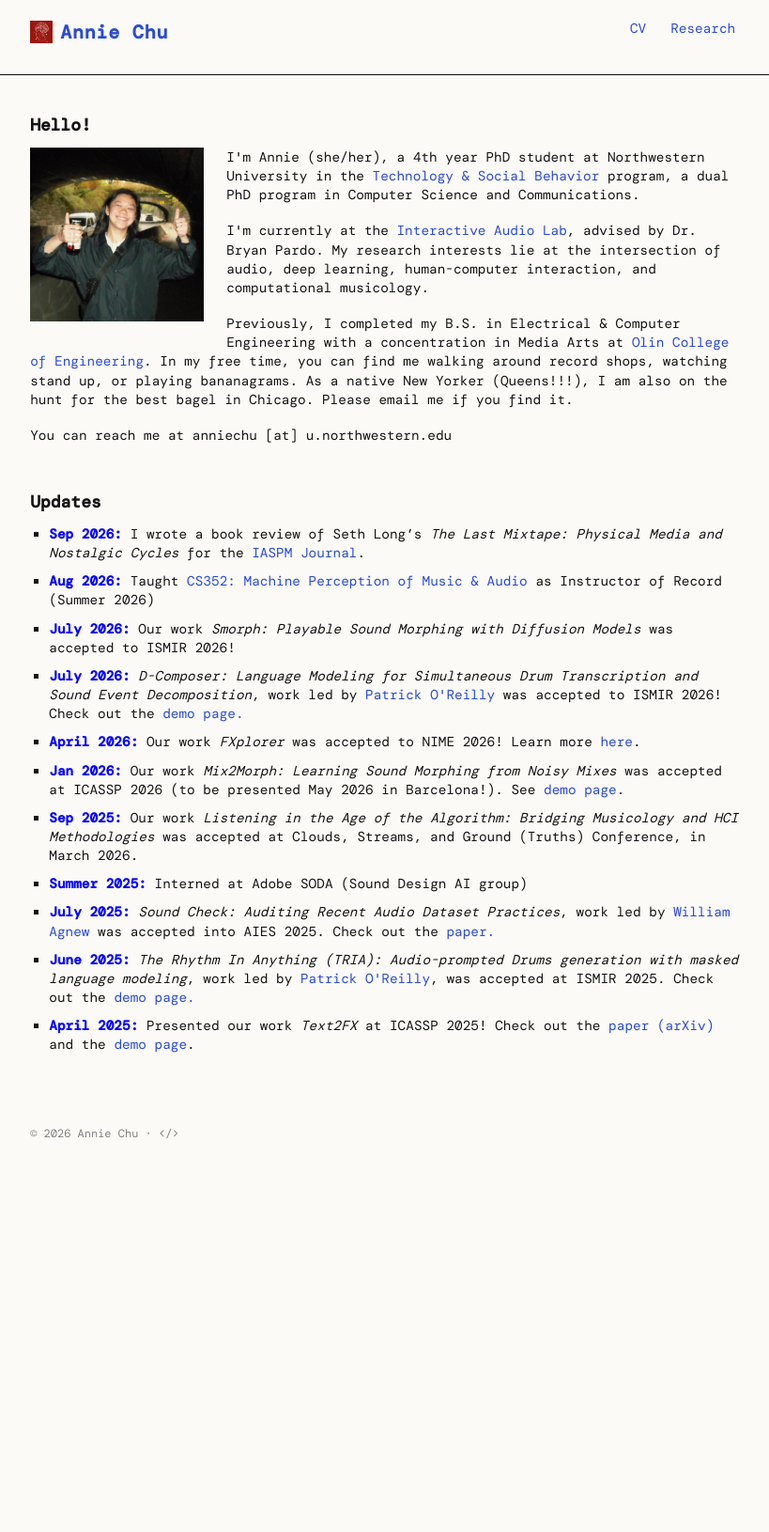
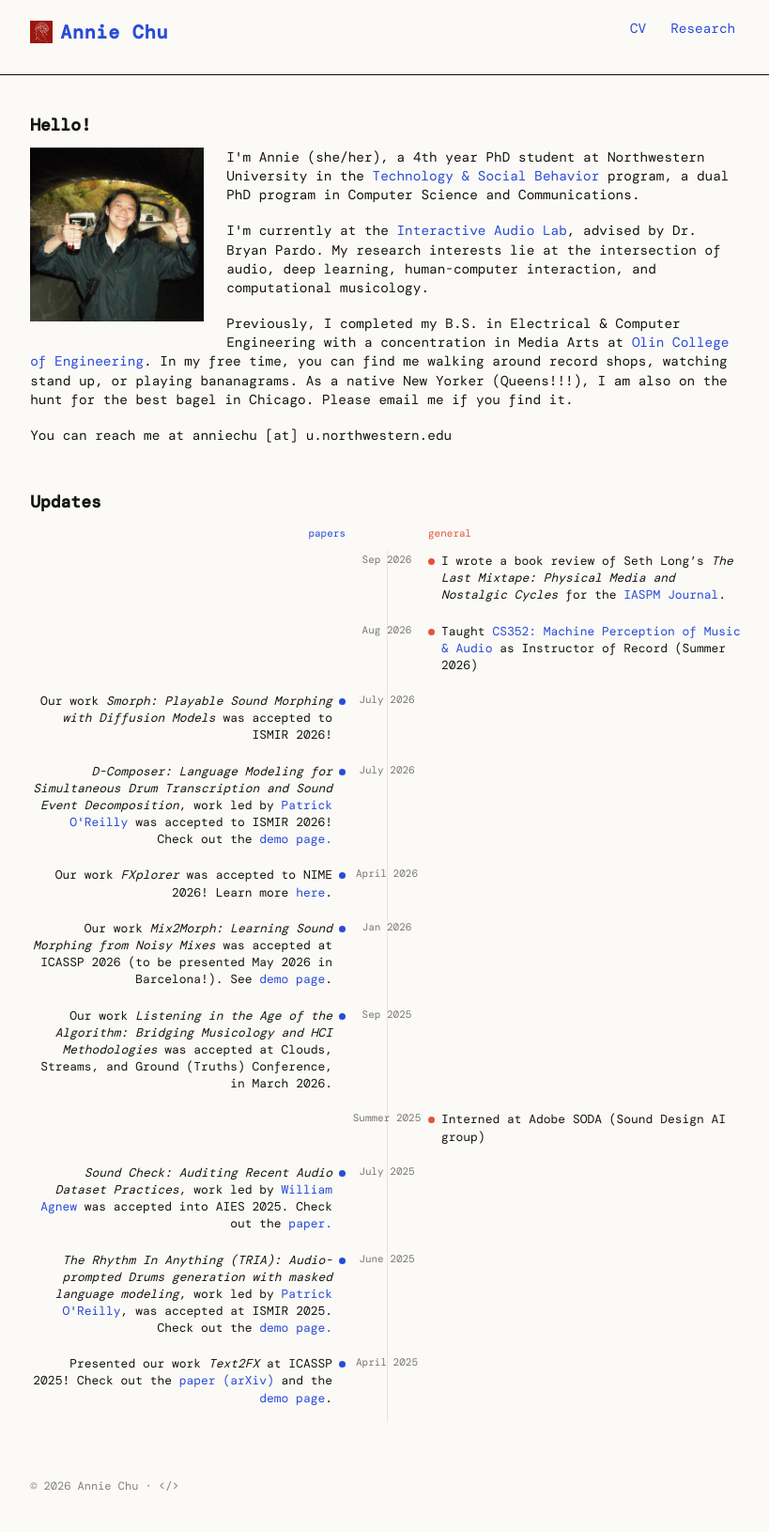
Before and after one commit to anniejchu/anniejchu.github.io, a Jekyll site: the page built from index.md, in a window 1280 px wide. Shown: the whole page at 94% size, without its empty margins (228-1047 px from the left). Built offline with Jekyll 4.4.1, drawn with Linux system fonts in a browser that asks for light colours; some web fonts are replaced; before the commit the page ends 1255 px from its top, so only the background shows below that.

Commit message:
adding timeline

```diff
--- a/assets/scss/_layout.scss
+++ b/assets/scss/_layout.scss
@@ -316,3 +316,59 @@ hr {
 
 .logo a { color: $accent; }
 .logo a:hover { color: shade($accent, 20%); }
+
+
+// timeline stuff
+.timeline {
+  position: relative;
+  margin-top: 1em;
+
+  &::before {                       // center line
+    content: ""; position: absolute; left: 50%; top: 1.8em; bottom: 0;
+    width: 1px; background: $rule;
+  }
+}
+
+.tl-row {
+  display: grid;
+  grid-template-columns: 1fr 88px 1fr;
+}
+
+.tl-head div {
+  font-size: 11px;
+  padding-bottom: .8em;
+  &.r { text-align: right; color: $accent; }
+  &.g { color: $accent2; }
+}
+
+.tl-date {
+  grid-column: 2; grid-row: 1;
+  text-align: center; font-size: 11px; color: $muted;
+  padding-top: 4px; position: relative; z-index: 1;
+}
+
+.tl-item {
+  grid-row: 1; position: relative;
+  padding: 4px 0 $paragraph-spacing;
+  font-size: 0.9em;
+
+  &::before {                       // the dot
+    content: ""; position: absolute; top: 10px;
+    width: 7px; height: 7px; border-radius: 50%;
+  }
+}
+
+.tl-row.r .tl-item { grid-column: 1; text-align: right; padding-right: 14px;
+  &::before { right: 0; background: $accent; } }
+.tl-row.g .tl-item { grid-column: 3; padding-left: 14px;
+  &::before { left: 0; background: $accent2; } }
+
+@media (max-width: 600px) {         // phones: single column
+  .timeline::before, .tl-head { display: none; }
+  .tl-row { grid-template-columns: 70px 1fr; }
+  .tl-date { grid-column: 1; text-align: left; }
+  .tl-row.r .tl-item, .tl-row.g .tl-item {
+    grid-column: 2; text-align: left; padding: 4px 0 $paragraph-spacing 14px;
+    &::before { left: 0; right: auto; }
+  }
+}
--- a/index.md
+++ b/index.md
@@ -7,15 +7,6 @@ title: Home
   .container p {
     /* line-height: 1.4; */
     /* margin-bottom: 1.0em; was 25 px  */
-  }
-  .research-updates ul {
-    padding-left: .2em;   /* keeps bullets aligned nicely */
-    margin-top: 0;
-  }
-
-  .research-updates li {
-    /* line-height: 1.25; */
-    margin-bottom: 10px;    /* space between updates */
   }
 
   .photo-magazine {
@@ -62,15 +53,12 @@ title: Home
     <p class="lead">
       I'm Annie (she/her), a 4th year PhD student at Northwestern University in the <a href="https://tsb.northwestern.edu/">Technology & Social Behavior</a> program, a dual PhD program in Computer Science and Communications.
     </p>
-
     <p class="lead">
       I'm currently at the <a href="https://interactiveaudiolab.github.io/">Interactive Audio Lab</a>, advised by Dr. Bryan Pardo. My research interests lie at the intersection of audio, deep learning, human-computer interaction, and computational musicology.
     </p>
-
     <p class="lead">
       Previously, I completed my B.S. in Electrical & Computer Engineering with a concentration in Media Arts at <a href="https://www.olin.edu/">Olin College of Engineering</a>. In my free time, you can find me walking around record shops, watching stand up, or playing bananagrams. As a native New Yorker (Queens!!!), I am also on the hunt for the best bagel in Chicago. Please email me if you find it.
     </p>
-
     <p class="lead">
       You can reach me at anniechu [at] u.northwestern.edu
     </p>
@@ -80,55 +68,53 @@ title: Home
 <section class="research-updates">
   <div class="container">
     <h4 class="lead">Updates</h4>
-    <ul>
-      <li>
-        <span style="color: blue;"><strong>Sep 2026:</strong></span>
-        I wrote a book review of Seth Long’s <em>The Last Mixtape: Physical Media and Nostalgic Cycles</em> for the <a href="https://iaspmjournal.net/" target="_blank">IASPM Journal</a>.
-      </li>
-      <li>
-        <span style="color: blue;"><strong>Aug 2026:</strong></span>
-        Taught <a href="teaching/cs352/">CS352: Machine Perception of Music & Audio</a> as Instructor of Record (Summer 2026)
-      </li>
-      <li>
-        <span style="color: blue;"><strong>July 2026:</strong></span>
-        Our work <em>Smorph: Playable Sound Morphing with Diffusion Models</em> was accepted to ISMIR 2026!
-      </li>
-      <li>
-        <span style="color: blue;"><strong>July 2026:</strong></span>
-        <em>D-Composer: Language Modeling for Simultaneous Drum Transcription and Sound Event Decomposition</em>, work led by <a href="https://oreillyp.github.io/">Patrick O'Reilly</a> was accepted to ISMIR 2026! Check out the <a href="https://d-composer.github.io/">demo page.</a>
-      </li>
-      <li>
-        <span style="color: blue;"><strong>April 2026:</strong></span>
-        Our work <em>FXplorer</em> was accepted to NIME 2026! Learn more <a href="fxplorer/">here</a>.
-      </li>
-      <li>
-        <span style="color: blue;"><strong>Jan 2026:</strong></span>
-        Our work <em>Mix2Morph: Learning Sound Morphing from Noisy Mixes</em> was accepted at ICASSP 2026 (to be presented May 2026 in Barcelona!). See <a href="mix2morph/">demo page</a>.
-      </li>
-      <li>
-        <span style="color: blue;"><strong>Sep 2025:</strong></span>
-        Our work <em>Listening in the Age of the Algorithm: Bridging Musicology and HCI Methodologies</em> was accepted at Clouds, Streams, and Ground (Truths) Conference, in March 2026.
-      </li>
-      <li>
-        <span style="color: blue;"><strong>Summer 2025:</strong></span>
-        Interned at Adobe SODA (Sound Design AI group)
-      </li>
-      <li>
-        <span style="color: blue;"><strong>July 2025:</strong></span>
-        <em>Sound Check: Auditing Recent Audio Dataset Practices</em>, work led by <a href="https://sites.google.com/view/williamagnew?usp=sharing">William Agnew</a> was accepted into AIES 2025. Check out the <a href="https://arxiv.org/abs/2410.13114">paper.</a>
-      </li>
-      <li>
-        <span style="color: blue;"><strong>June 2025:</strong></span>
-        <em>The Rhythm In Anything (TRIA): Audio-prompted Drums generation with masked language modeling</em>, work led by <a href="https://oreillyp.github.io/">Patrick O'Reilly</a>, was accepted at ISMIR 2025. Check out the <a href="https://therhythminanything.github.io/">demo page.</a>
-      </li>
-      <li>
-        <span style="color: blue;"><strong>April 2025:</strong></span>
-        Presented our work <em>Text2FX</em> at ICASSP 2025!
-        Check out the
-        <a href="https://arxiv.org/abs/2409.18847">paper (arXiv)</a>
-        and the
-        <a href="text2fx/">demo page</a>.
-      </li>
-    </ul>
+    <!--class "r" for research, "g" for general. -->
+    <div class="timeline">
+      <div class="tl-row tl-head"><div class="r">papers</div><div></div><div class="g">general</div></div>
+      <div class="tl-row g">
+        <div class="tl-date">Sep 2026</div>
+        <div class="tl-item">I wrote a book review of Seth Long’s <em>The Last Mixtape: Physical Media and Nostalgic Cycles</em> for the <a href="https://iaspmjournal.net/" target="_blank">IASPM Journal</a>.</div>
+      </div>
+      <div class="tl-row g">
+        <div class="tl-date">Aug 2026</div>
+        <div class="tl-item">Taught <a href="teaching/cs352/">CS352: Machine Perception of Music & Audio</a> as Instructor of Record (Summer 2026)</div>
+      </div>
+      <div class="tl-row r">
+        <div class="tl-date">July 2026</div>
+        <div class="tl-item">Our work <em>Smorph: Playable Sound Morphing with Diffusion Models</em> was accepted to ISMIR 2026!</div>
+      </div>
+      <div class="tl-row r">
+        <div class="tl-date">July 2026</div>
+        <div class="tl-item"><em>D-Composer: Language Modeling for Simultaneous Drum Transcription and Sound Event Decomposition</em>, work led by <a href="https://oreillyp.github.io/">Patrick O'Reilly</a> was accepted to ISMIR 2026! Check out the <a href="https://d-composer.github.io/">demo page.</a></div>
+      </div>
+      <div class="tl-row r">
+        <div class="tl-date">April 2026</div>
+        <div class="tl-item">Our work <em>FXplorer</em> was accepted to NIME 2026! Learn more <a href="fxplorer/">here</a>.</div>
+      </div>
+      <div class="tl-row r">
+        <div class="tl-date">Jan 2026</div>
+        <div class="tl-item">Our work <em>Mix2Morph: Learning Sound Morphing from Noisy Mixes</em> was accepted at ICASSP 2026 (to be presented May 2026 in Barcelona!). See <a href="mix2morph/">demo page</a>.</div>
+      </div>
+      <div class="tl-row r">
+        <div class="tl-date">Sep 2025</div>
+        <div class="tl-item">Our work <em>Listening in the Age of the Algorithm: Bridging Musicology and HCI Methodologies</em> was accepted at Clouds, Streams, and Ground (Truths) Conference, in March 2026.</div>
+      </div>
+      <div class="tl-row g">
+        <div class="tl-date">Summer 2025</div>
+        <div class="tl-item">Interned at Adobe SODA (Sound Design AI group)</div>
+      </div>
+      <div class="tl-row r">
+        <div class="tl-date">July 2025</div>
+        <div class="tl-item"><em>Sound Check: Auditing Recent Audio Dataset Practices</em>, work led by <a href="https://sites.google.com/view/williamagnew?usp=sharing">William Agnew</a> was accepted into AIES 2025. Check out the <a href="https://arxiv.org/abs/2410.13114">paper.</a></div>
+      </div>
+      <div class="tl-row r">
+        <div class="tl-date">June 2025</div>
+        <div class="tl-item"><em>The Rhythm In Anything (TRIA): Audio-prompted Drums generation with masked language modeling</em>, work led by <a href="https://oreillyp.github.io/">Patrick O'Reilly</a>, was accepted at ISMIR 2025. Check out the <a href="https://therhythminanything.github.io/">demo page.</a></div>
+      </div>
+      <div class="tl-row r">
+        <div class="tl-date">April 2025</div>
+        <div class="tl-item">Presented our work <em>Text2FX</em> at ICASSP 2025! Check out the <a href="https://arxiv.org/abs/2409.18847">paper (arXiv)</a> and the <a href="text2fx/">demo page</a>.</div>
+      </div>
+    </div>
   </div>
 </section>
```
Also changed, not shown: 4 other files.
